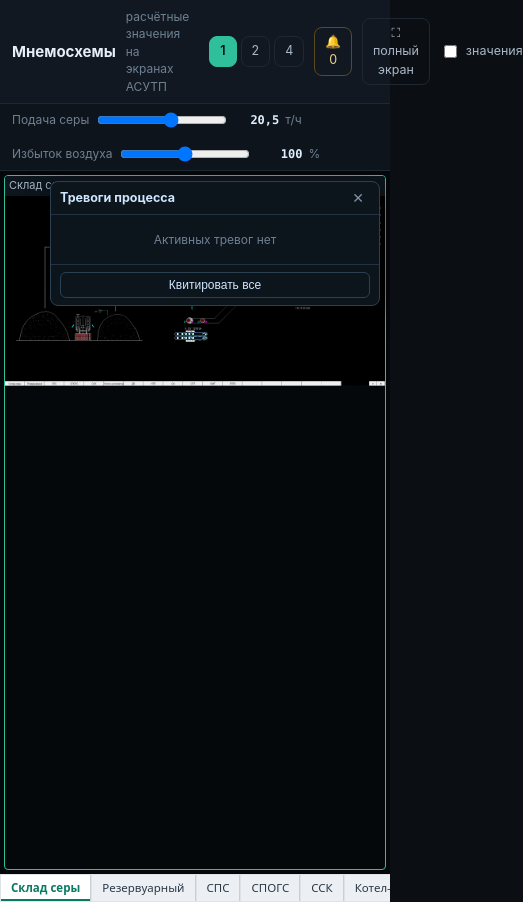
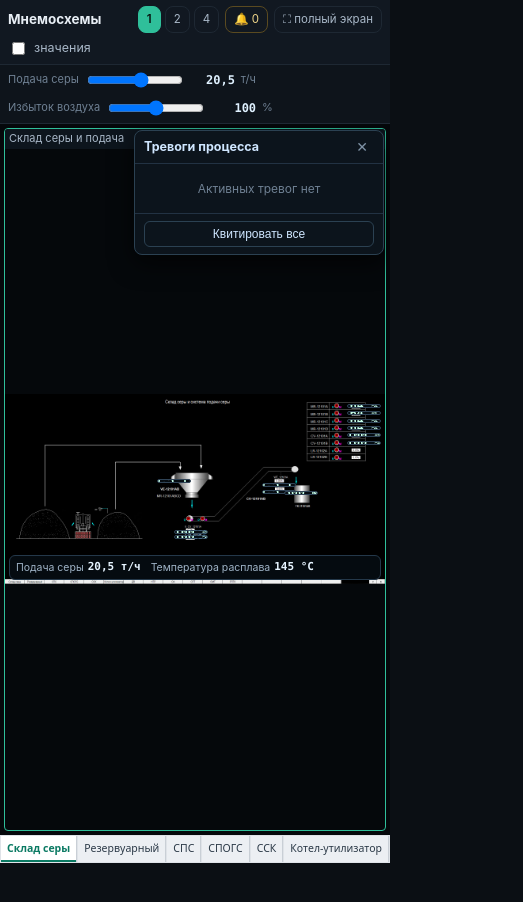
Before and after one commit to redist1984/TMK-plant, a website: page mnemo.html in a window 390 px wide. Both pictures are taken after a click on the button "🔔 0". Shown: the whole page, 523 px wide, since content can reach past the window. After the commit the page ends 863 px from the top, so only its background shows below. Drawn offline with Linux system fonts and the light colour scheme.

Commit message:
fix(ui): адаптивность под планшет и телефон, поворот экрана
Проверил пять размеров: ноутбук, планшет в двух ориентациях, телефон
в двух. Нашлись две настоящие поломки.

1. Мнемосхемы на телефоне в портрете переливались на 118 px:
   шапка не переносилась, элементы уезжали за экран. Теперь шапка
   переносится, на узких экранах она компактнее.

2. Панель вкладок на телефоне прокручивалась на 392 px — половина
   вкладок была не видна. Теперь на узких экранах вкладки переносятся,
   видны все сразу; в горизонтали остаются в одну строку.

Заодно:
   - панель показателей на узких экранах уезжает вниз полосой и больше
     не закрывает схему;
   - схема центрируется по вертикали, а не висит сверху;
   - медиазапросы переписаны с более сильными селекторами: базовые
     правила объявлены ниже и перебивали их (из-за этого первый вариант
     правки не сработал).

Проверено поворотом: 844×390 → 390×844 → 844×390. Перелива нет,
вкладки не прокручиваются, canvas 3D пересчитывается (794×558 → 340×518).

```diff
--- a/mnemo.html
+++ b/mnemo.html
@@ -13,7 +13,10 @@
   *{box-sizing:border-box}
   html,body{margin:0;height:100%;background:var(--bg);color:var(--ink);
     font:14px/1.45 -apple-system,BlinkMacSystemFont,"Segoe UI",Roboto,Arial,sans-serif}
-  header{display:flex;align-items:center;gap:10px;padding:8px 12px;border-bottom:1px solid var(--line);background:var(--panel)}
+  header{display:flex;align-items:center;gap:10px;padding:8px 12px;border-bottom:1px solid var(--line);
+    background:var(--panel);flex-wrap:wrap;row-gap:6px}
+  header .sp{flex:1 1 0;min-width:0}
+  header .grp,header label{flex:0 0 auto;flex-wrap:wrap}
   header b{font-size:15px}
   header .sub{color:var(--ink3);font-size:12px}
   header .sp{margin-left:auto}
@@ -36,7 +39,8 @@
   .pane .top button{background:transparent;border:0;color:var(--ink3);font:inherit;font-size:11px;
     padding:1px 5px;border-radius:4px;cursor:pointer}
   .pane .top button[aria-pressed="true"]{background:#1c2a38;color:#dff1ff}
-  .pane .box{position:relative;flex:1;min-height:0;overflow:auto}
+  .pane .box{position:relative;flex:1;min-height:0;overflow:auto;display:flex;
+    align-items:center;justify-content:center}
   /* обёртка ровно по размеру картинки: проценты чипов считаются от неё */
   .pane .shot{position:relative;width:100%}
   .pane img{display:block;width:100%;height:auto}
@@ -122,6 +126,36 @@
       repeating-linear-gradient(to bottom, rgba(255,0,0,.55) 0 1px, transparent 1px 5%),
       repeating-linear-gradient(to right, rgba(255,255,0,.9) 0 1px, transparent 1px 10%)}
   :fullscreen .wrap{height:100vh}
+
+  /* узкие экраны: компактнее шапка, показатели — полосой снизу.
+     Селекторы с # или .pane, потому что базовые правила объявлены ниже. */
+  @media (max-width: 700px) {
+    .pane .kpis{left:4px;right:4px;top:auto;bottom:4px;max-width:none;flex-direction:row;
+      flex-wrap:wrap;gap:4px 10px;padding:4px 6px;background:rgba(6,12,18,.92)}
+    .pane .kpis .r{font-size:10.5px;gap:4px}
+    .pane .kpis .r b{font-size:11px}
+    header{padding:6px 8px;gap:6px}
+    header b{font-size:13.5px}
+    header .sub,header .hint{display:none}
+    header button{padding:4px 8px;font-size:11.5px}
+    header .clock{padding:3px 6px;font-size:11.5px}
+    .ctrls{padding:5px 8px;gap:8px}
+    .ctrls .f{font-size:11px}
+    .ctrls input[type=range]{width:96px}
+    #win{width:210px;left:6px;bottom:32px}
+    #awin{width:250px;right:6px;top:6px}
+    .deptbar button{padding:0 6px;font-size:10.5px}
+  }
+  @media (max-height: 480px) {
+    header{padding:4px 8px}
+    header .sub,header .hint{display:none}
+    .ctrls{padding:3px 8px}
+    .pane .kpis{max-height:70%;overflow:auto;padding:3px 5px}
+    .pane .kpis .r{font-size:10px}
+  }
+  @media (orientation: portrait) and (max-width: 820px) {
+    .pane .box{overflow:auto}
+  }
 </style>
 </head>
 <body>
```
Also changed, not shown: index.html (+16 -0 lines).
